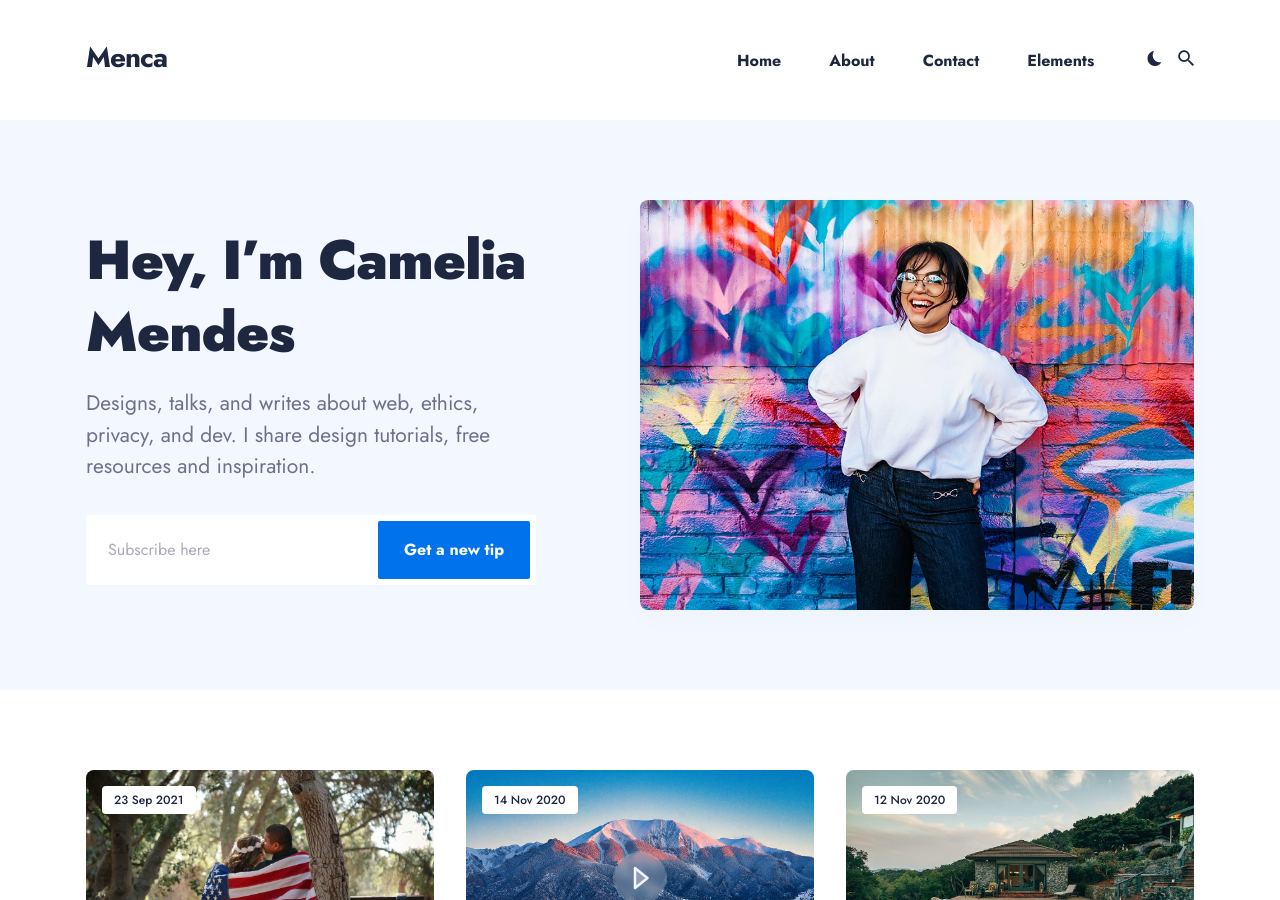
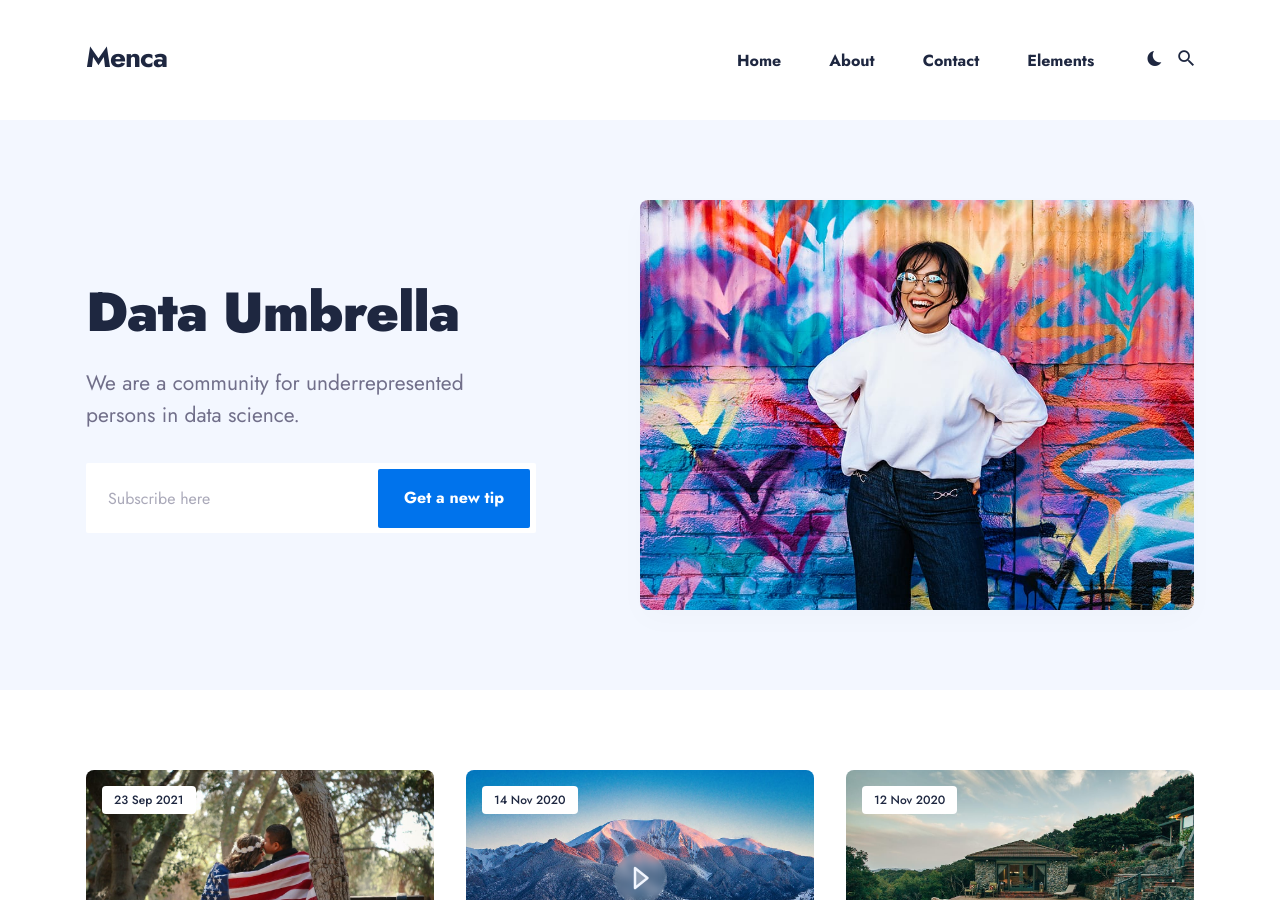
Before and after one commit to data-umbrella/data-umbrella.github.io, a Jekyll site: the page built from index.html, in a window 1280 px wide and 900 px high. Built offline with Jekyll 4.4.1, drawn with Linux system fonts in a browser that asks for light colours; nearby versions of some CDN libraries; the list of posts is cut into pages by our own code; some of the changed text lies outside the part shown.

Commit message:
Update _config.yml

```diff
--- a/_config.yml
+++ b/_config.yml
@@ -11,16 +11,16 @@ color_scheme: auto # You can choose three modes auto, light, and dark. By defaul
 #-------------------------------
 # Author Settings
 author:
-  author__name: Camelia Mendes
-  author__bio: Designs, talks, and writes about web, ethics, privacy, and dev. I share design tutorials, free resources and inspiration.
+  author__name: Data Umbrella
+  author__bio: Community for underrepresented persons in data science.
   author__avatar: '/images/01-1.jpg'
 
 social:
-- {icon: "ion-logo-twitter", link: "https://twitter.com"}
-- {icon: "ion-logo-facebook", link: "https://facebook.com"}
-- {icon: "ion-logo-instagram", link: "https://instagram.com"}
-- {icon: "ion-logo-pinterest", link: "https://pinterest.com"}
-- {icon: "ion-logo-youtube", link: "https://youtube.com"}
+- {icon: "ion-logo-twitter", link: " https://twitter.com/DataUmbrella"}
+- {icon: "ion-logo-facebook", link: "https://www.facebook.com/data.umbrella.dei"}
+- {icon: "ion-logo-instagram", link: "https://www.instagram.com/data.umbrella/"}
+- {icon: "ion-logo-linkedin", link: "www.linkedin.com/company/dataumbrella/"}
+- {icon: "ion-logo-youtube", link: "https://www.youtube.com/c/dataumbrella"}
 
 # Example of adding a new link to the footer - {icon: "ion-logo-dribbble", link: "https://dribbble.com"}
 # Other icons can be found at https://ionicons.com/v4/
@@ -29,8 +29,8 @@ social:
 #-------------------------------
 # Hero Settings
 hero:
-  hero__title: Hey, I’m Camelia Mendes
-  hero__description: Designs, talks, and writes about web, ethics, privacy, and dev. I share design tutorials, free resources and inspiration.
+  hero__title: Data Umbrella
+  hero__description: We are a community for underrepresented persons in data science.
   hero__image: '/images/01.jpg'
 
 
```
